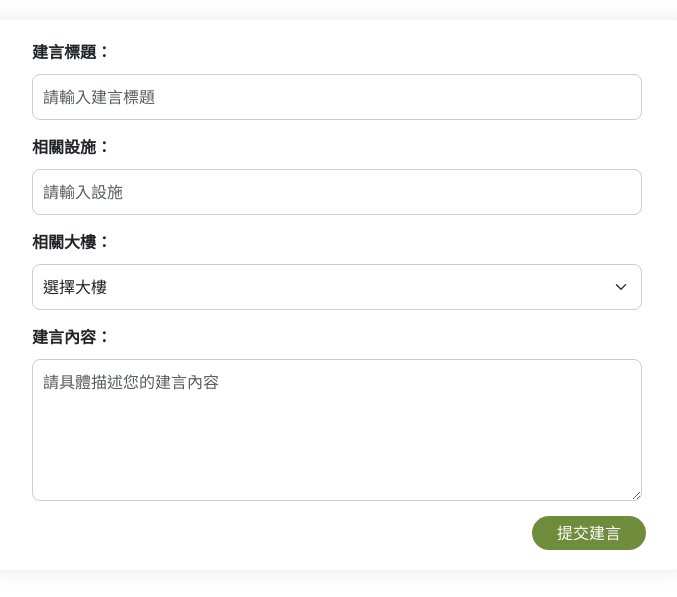
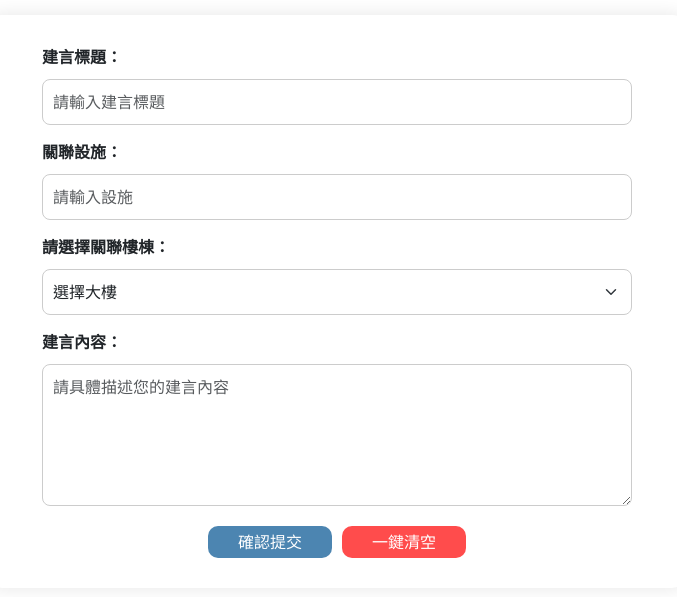
Before and after one commit to SA5202/SA, a PHP site: page /make_suggestions.php in a window 1280 px wide. Shown: the top 597 px of the page, without its empty margins (193-870 px from the left). Run offline with PHP 8.4, Linux system fonts and the light colour scheme; some libraries are stand-ins or nearby versions.

Commit message:
瞎雞巴改

```diff
--- a/make_suggestions.php
+++ b/make_suggestions.php
@@ -26,9 +26,9 @@ if (!isset($_SESSION['username'])) {
         /*建言表格 */
         .suggestion-form {
             max-width: 700px;
-            margin-top: 20px;
+            margin-top: 15px;
             margin-left: 180px;
-            padding: 20px;
+            padding: 30px;
             background-color: #fff;
             border-radius: 15px;
             box-shadow: 0 0 20px rgba(0, 0, 0, 0.1);
@@ -57,27 +57,51 @@ if (!isset($_SESSION['username'])) {
 
         .form-control:focus, .form-select:focus, textarea:focus {
             outline: none;
-            border-color: #6f8c3c;
-            box-shadow: 0 0 8px rgba(111, 140, 60, 0.5);
+            border-color: rgb(109, 140, 60);
+            box-shadow: 0 0 5px rgba(111, 140, 60, 0.5);
         }
 
-        .btn-custom {
-            margin-left: 525px;  /* 將按鈕推到右邊 */
-            background-color: #6f8c3c;
+        .btn-submit {
+            background-color: #4C85B1;
             color: white;
-            padding: 5px 25px;
+            padding: 4px 30px;
             border: none;
-            border-radius: 50px;
+            border-radius: 10px;
             transition: background-color 0.3s, transform 0.3s;
+            font-size: 16px;
         }
 
-        .btn-custom:hover {
-            background-color: #56752a;
+        .btn-submit:hover {
+            background-color: #0047AB;
+            color: white;
+            transform: translateY(-3px);
+        }
+
+        .btn-reset {
+            background-color: #FF4C4C;
+            color: white;
+            padding: 4px 30px;
+            border: none;
+            border-radius: 10px;
+            transition: background-color 0.3s, transform 0.3s;
+            font-size: 16px;
+        }
+
+        .btn-reset:hover {
+            background-color: #e60000;
+            color: white;
             transform: translateY(-3px);
         }
 
         .form-group:hover {
             transform: scale(1.02);
+        }
+
+        .button-container {
+            display: flex;
+            justify-content: center;
+            gap: 10px;
+            margin-top: 20px;
         }
 
         label {
@@ -97,12 +121,12 @@ if (!isset($_SESSION['username'])) {
             </div>
 
             <div class="form-group">
-                <label for="facility">相關設施：</label>
+                <label for="facility">關聯設施：</label>
                 <input type="text" id="facility" name="facility" placeholder="請輸入設施" class="form-control" required>
             </div>
 
             <div class="form-group">
-                <label for="building">相關大樓：</label>
+                <label for="building">請選擇關聯樓棟：</label>
                 <select id="building" name="building" class="form-select">
                     <option value="">選擇大樓</option>
                     <option value="大樓A">利瑪竇</option>
@@ -116,7 +140,10 @@ if (!isset($_SESSION['username'])) {
                 <textarea id="description" name="description" rows="5" placeholder="請具體描述您的建言內容" class="form-control" required></textarea>
             </div>
 
-            <button type="submit" class="btn btn-custom">提交建言</button>
+            <div class="button-container">
+                <button type="submit" class="btn btn-submit">確認提交</button>
+                <button type="reset" class="btn btn-reset">一鍵清空</button>
+            </div>
         </form>
     </div>
 </body>
```
Also changed, not shown: index.php (+14 -16 lines), login.php (+18 -17 lines), register.php (+14 -14 lines).
